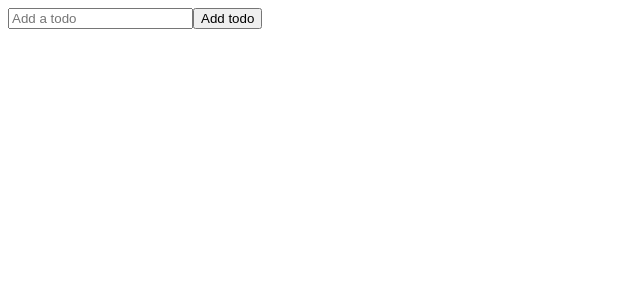
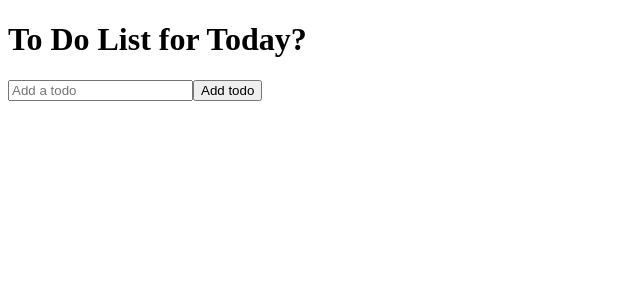
Before and after one commit to edromero86/Todo-React-App, a React (Create React App) app: page / in a window 1280 px wide. Shown: the top 300 px of the page, without its empty margins (0-640 px from the left). Built offline with nearby package versions, Linux system fonts and the light colour scheme.

Commit message:
add todo list functions

```diff
--- a/src/App.js
+++ b/src/App.js
@@ -1,11 +1,11 @@
 import React from 'react';
 import './App.css';
-import TodoForm from './components/TodoForm';
+import TodoList from './components/TodoList';
 
 function App() {
   return (
     <div className="todo-app">
-      <TodoForm />
+      <TodoList />
     </div>
   );
 }
--- a/src/components/TodoForm.js
+++ b/src/components/TodoForm.js
@@ -10,16 +10,16 @@
   const handleSubmit = e => {
     e.preventDefault();
     // selects random number up to 1000
-    // props.onSubmit({
-    //   id: Math.floor(Math.random() * 1000),
-    //   text: input
-    // });
+    props.onSubmit({
+      id: Math.floor(Math.random() * 1000),
+      text: input
+    });
 
     setInput('');
   };
 
   return (
-    <form className="todo-form" onSubmit={handleSubmit}>
+    <form className='todo-form' onSubmit={handleSubmit}>
       <input
         type='text'
         placeholder='Add a todo'
--- a/src/components/TodoList.js
+++ b/src/components/TodoList.js
@@ -0,0 +1,27 @@
+import React, { useState } from "react";
+import TodoForm from "./TodoForm";
+
+function TodoList() {
+  const [todos, setTodos] = useState([]);
+
+  const addTodo = (todo) => {
+    if (!todo.text || /^\s*$/.test(todo.text)) {
+      // if letter is not typed it will not render
+      return;
+    }
+
+    const newTodos = [todo, ...todos];
+
+    setTodos(newTodos);
+    // console.log(todo,...todos);
+  };
+
+  return (
+    <div>
+      <h1>To Do List for Today?</h1>
+      <TodoForm onSubmit={addTodo} />
+    </div>
+  );
+}
+
+export default TodoList;
--- a/src/index.js
+++ b/src/index.js
@@ -1,5 +1,6 @@
 import React from 'react';
-import ReactDOM from 'react-dom';
+import ReactDOM from 'react-dom/client';
+// import * as ReactDOM from 'react-dom/client';
 import App from './App';
 
 
```
